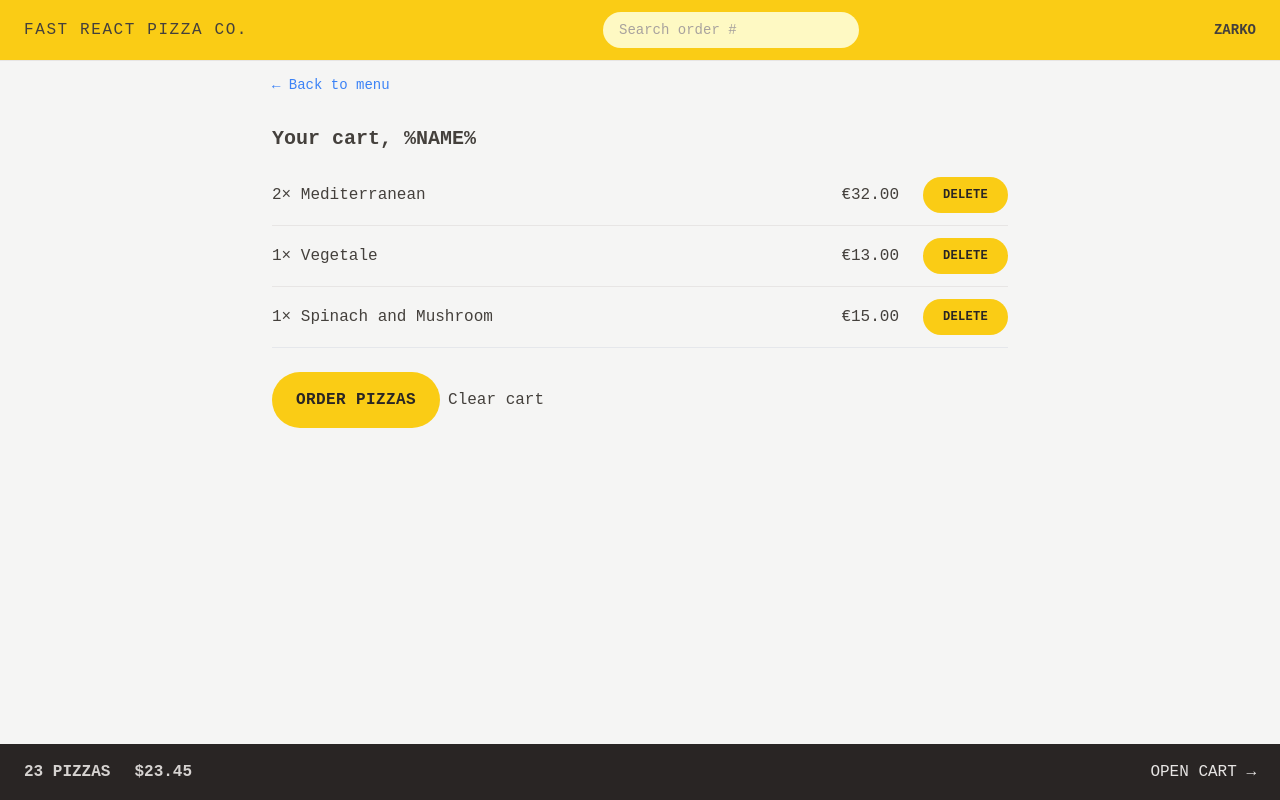
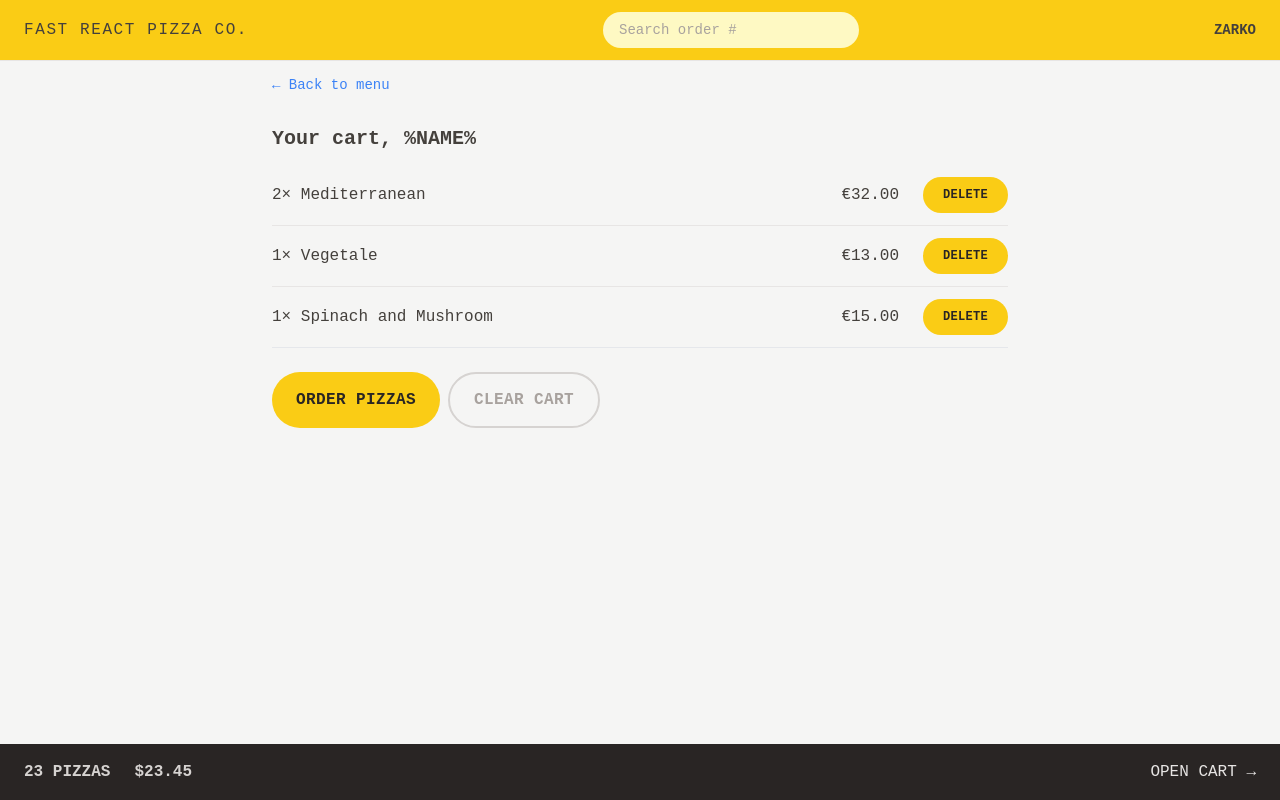
Before and after one commit to SenseiZarkoDukic/fast-react-pizza, a React (Vite) app: page /cart in a window 1280 px wide. Built offline with nearby package versions, Linux system fonts and the light colour scheme.

Commit message:
Create Button with new secondary type in Cars to Clear Cart, stylize sec Button

```diff
--- a/src/features/cart/Cart.jsx
+++ b/src/features/cart/Cart.jsx
@@ -46,8 +46,7 @@ function Cart() {
         <Button to="/order/new" type="primary">
           Order pizzas
         </Button>
-
-        <button>Clear cart</button>
+        <Button type="secondary">Clear cart</Button>
       </div>
     </div>
   );
--- a/src/ui/Button.jsx
+++ b/src/ui/Button.jsx
@@ -6,6 +6,8 @@ function Button({ children, disabled, to, type }) {
   const styles = {
     primary: base + ' px-4 py-3 md:px-6 md:py-4',
     small: base + ' px-4 py-2 md:px-5 md:py-2.5 text-xs',
+    secondary:
+      'inline-block rounded-full border-2 border-stone-300 font-semibold uppercase tracking-wide text-stone-400 transition-colors duration-300 hover:bg-stone-300 hover:text-stone-800 focus:text-stone-800 focus:bg-stone-300 focus:outline-none focus:ring focus:ring-stone-200 focus:ring-offset-2 disabled:cursor-not-allowed px-4 py-2.5 md:px-6 md:py-3.5',
   };
 
   if (to)
```
